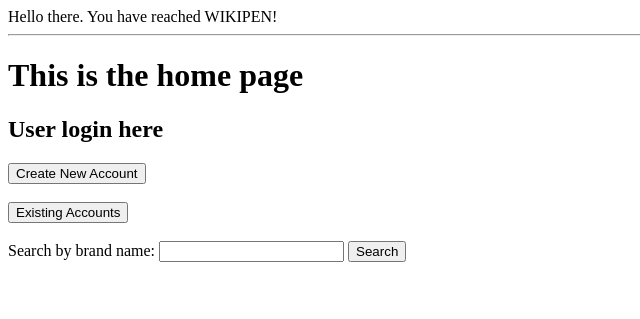
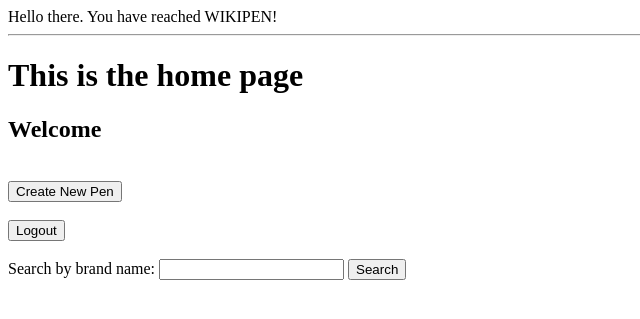
Before and after one commit to thinthread/WIKIPEN_HB_Fellowship_final_project, a Flask app: page / in a window 1280 px wide. Shown: the top 319 px of the page, without its empty margins (0-640 px from the left). Run offline with Flask 2, Linux system fonts and the light colour scheme; the visitor is signed in with stand-in values (Sample User, id 1); data that the repository does not hold is empty; parts of the project's set-up code (start-up, migrations or seed data) failed here and were passed over.

Commit message:
add images to streem, show images limit 5 on homepage, refactor paths, add images create show after create

```diff
--- a/model.py
+++ b/model.py
@@ -1,6 +1,5 @@
 from flask_sqlalchemy import SQLAlchemy
-
-
+from sqlalchemy import func
 
 db = SQLAlchemy()
 
@@ -37,6 +36,7 @@ class StockPen(db.Model):
     general_info = db.Column(db.String(2000))
     pen_category = db.Column(db.String(20))
     pen_version = db.Column(db.String(20))
+    last_time = db.Column(db.TIMESTAMP, server_default=func.now(), onupdate=func.current_timestamp())
     # image_id = db.Column(db.Integer, db.ForeignKey("images.image_id"))
     # event_log_id = db.Column(db.Integer, db.ForeignKey("event.event_log_id"))
 
--- a/server.py
+++ b/server.py
@@ -1,28 +1,29 @@
 from jinja2 import StrictUndefined
 
-import os
-from flask import Flask, request, redirect, url_for
-from werkzeug.utils import secure_filename
-from werkzeug import SharedDataMiddleware
+# import os
+from flask import Flask, request, redirect  # ,url_for
+# from werkzeug.utils import secure_filename
+# from werkzeug import SharedDataMiddleware
 # from werkzeug import secure_filename
 
 
-from flask import send_from_directory
+# from flask import send_from_directory
 from flask_sse import sse
 from flask_debugtoolbar import DebugToolbarExtension
 from flask import (Flask, render_template, redirect, request, flash,
                    session, jsonify)
-from flask import Flask, Request
+# from flask import Flask, Request
 
 
 from model import (User, StockPen, Image, connect_to_db, db)
                     # EventLog, ,
 
 
-import uuid   # for random file name uploads
+# import uuid   # for random file name uploads
 # import json
 # from model import connect_to_db, db
 from sqlalchemy import or_
+from sqlalchemy import func
 
 # import gcs_client
 # from google.cloud import storage
@@ -75,9 +76,9 @@ DebugToolbarExtension(app)
 # assert result.text == "7"
 
 
-def allowed_file(filename):
-    return '.' in filename and \
-           filename.rsplit('.', 1)[1].lower() in ALLOWED_EXTENSIONS
+# def allowed_file(filename):
+#     return '.' in filename and \
+#            filename.rsplit('.', 1)[1].lower() in ALLOWED_EXTENSIONS
 
 
 @app.route("/", methods=['GET', 'POST'])
@@ -142,7 +143,7 @@ def login():
         if user_info.password == password:
             flash("Successfully logged in!")
             session["login"] = user_info.user_id_email
-            return redirect("/pen_posts")
+            return redirect("/")
 
         else:
             flash("Wrong Password")
@@ -171,15 +172,6 @@ def logout():
     return redirect("/")
 
 
-@app.route("/pen_posts")
-def pen_posts():
-    """Page that shows all posts about pens"""
-
-    # users = User.query.all()
-    login = session.get('login')
-    return render_template("pen_posts.html", login=login)
-
-
 # UPLOAD_FOLDER = '/path/to/the/uploads'
 # ALLOWED_EXTENSIONS = set(['txt', 'pdf', 'png', 'jpg', 'jpeg', 'gif'])
 # #######   disallow .php files if the server executes them, but who has PHP installed on their server
@@ -189,29 +181,88 @@ def pen_posts():
 def create_pen_post_form():
     """Create new pen post form"""
 
-    image_1 = request.form.get("image_1")
-    image_2 = request.form.get("image_2")
-    image_3 = request.form.get("image_3")
-    pen_name = request.form.get("pen_name")
-    brand_name = request.form.get("brand_name")
-    production_start_year = request.form.get("production_start_year")
-    production_end_year = request.form.get("production_end_year")
-    pen_production_version = request.form.get("pen_production_version")
-    general_info = request.form.get("general_info")
-    pen_type = request.form.get("pen_type")
-
-    s_pen_id = request.form.get("pen_id")
-
     login = session.get('login')
 
+    pen_name = request.form.get("pen_name")
+
+    if pen_name:
+
+        pen = db.session.query(StockPen.pen_title).filter_by(pen_title=pen_name).first()
+
+        if pen:
+                flash("Sorry that specific pen name has already been created. \
+                       Please choose another another. Thank you!")
+
+                return redirect("/create_pen_post_form")
+
+        else:
+
+        # flash("Sorry , you must fill out a pen name on this more. Thank you!")
+        # return redirect("/create_pen_post_form")
+
+            form_images = request.form.getlist("images")
+
+            brand_name = request.form.get("brand_name")
+            production_start_year = request.form.get("production_start_year")
+            production_end_year = request.form.get("production_end_year")
+            pen_production_version = request.form.get("pen_production_version")
+            general_info = request.form.get("general_info")
+            pen_type = request.form.get("pen_type")
+
+            new_pen_post = StockPen(pen_title=pen_name,
+                                    manufacturer=brand_name,
+                                    start_year=production_start_year,
+                                    end_year=production_end_year,
+                                    pen_version=pen_production_version,
+                                    general_info=general_info,
+                                    pen_category=pen_type)
+
+            db.session.add(new_pen_post)
+            #db.session.flush()
+
+            for new_img in form_images:
+                new_image = Image(image_url=new_img, pen=new_pen_post)
+                db.session.add(new_image)
+
+            db.session.commit()
+
+            sse.publish({"image_url": new_pen_post.images[0].image_url,
+                         "id": new_pen_post.s_pen_id,
+                         "brand_name": brand_name,
+                         "start_year": production_start_year,
+                         "name": pen_name}, type='edit')
+
+            flash("You have successfully created a new pen post!")
+            return redirect("/pens/%s" % new_pen_post.s_pen_id)
+
+    else:
+
+        return render_template("create_pen_post_form.html", login=login)
+
+    # import pdb
+    # pdb.set_trace()
     # pen_to_add = StockPen.query.get(int(s_pen_id))
+    # pen_to_update = StockPen.query.get(Image.s_pen_id)
 
 
 
+    # if pen_name:
 
-    if pen_name:
+    #     if img_to_add:   # item in db
 
-        _pen = db.session.query(StockPen.pen_title).filter_by(pen_title=pen_name).first()
+
+    # sse.publish({"image_url": pen.images[0].image_url,
+    #          "id": s_pen_id,
+    #          "brand_name": brand_name,
+    #          "start_year": production_start_year,
+    #          "name": pen_name}, type='edit')
+
+    # return redirect("/pens/%s" % s_pen_id)
+
+
+    # pen = db.session.query(StockPen.pen_title).filter_by(pen_title=pen_name).first()
+
+
         # pen_images = db.session.query(Image.s_pen_id).filter_by(or_(pen=s_pen_id)).all()
 
         # if request.method == 'POST':
@@ -233,14 +284,6 @@ def create_pen_post_form():
         #         logging.exception(e)
         #         return jsonify({"success": False})
 
-        if _pen:
-
-            flash("Sorry that specific pen name has already been created. \
-                   Please choose another another. Thank you!")
-
-            return redirect("/create_pen_post_form")
-
-        else:
 
             # if _pen:
             #     if request.method == 'POST':
@@ -288,38 +331,10 @@ def create_pen_post_form():
         #         print "Image uploaded to: "
         #         print url
 
-            new_pen_post = StockPen(pen_title=pen_name,
-                                    manufacturer=brand_name,
-                                    start_year=production_start_year,
-                                    end_year=production_end_year,
-                                    pen_version=pen_production_version,
-                                    general_info=general_info,
-                                    pen_category=pen_type)
-
-            new_image_1 = Image(image_url=image_1, pen=s_pen_id)
-            new_image_2 = Image(image_url=image_2, pen=s_pen_id)
-            new_image_3 = Image(image_url=image_3, pen=s_pen_id)
-
-            db.session.add(new_pen_post)
-            db.session.add(new_image_1)
-            db.session.add(new_image_2)
-            db.session.add(new_image_3)
-            db.session.commit()
-
-            flash("You have successfully created a new pen post!")
-            return render_template("/pen_posts.html", login=login)
-
-    else:
-
-        return render_template("create_pen_post_form.html", login=login)
-
-
 @app.route("/update_pen", methods=['POST'])
 def update_pen():
 
     form_images = request.form.getlist("images")
-    print "form images:"
-    print form_images
 
     pen_name = request.form.get("pen_name")
     brand_name = request.form.get("brand_name")
@@ -332,39 +347,13 @@ def update_pen():
     s_pen_id = int(request.form.get("pen_id"))
 
     pen_to_update = StockPen.query.get(s_pen_id)
-    print "pen to update:"
-    print pen_to_update
-    print pen_to_update.images
 
-    # query pen to update via s_pen_id
-
-    # # query returns list of iamges via s_pen_id
     for img_update in map(None, pen_to_update.images, form_images):
         if img_update[0] is None:
-            # create new image
-            print "Creating new image"
             new_image = Image(image_url=img_update[1], pen=pen_to_update)
             db.session.add(new_image)
         elif img_update[0].image_url != img_update[1]:
             img_update[0].image_url = img_update[1]
-
-    #for image in images_to_update:
-    #    if pen_to_update.images[0].image_url == image_1:
-    #        new_image_1 = Image(image_url=image_1, pen=s_pen_id)
-
-        # 3 urls, for this pen does this pen image already exist?
-        # query, list of images via pen_to_upadate.images (back_ref) ... all the imaages'
-                # pen_to_update.images[0].image_url == image_1, if it does !=
-                    #pen_to_update.images[0].image_url. = image_1
-                # same for image 2 and three,
-
-        # list of oject loop through, if url in list do nothing, if not in list, add
-        # 3 things,
-           # check them in order, the order that the images come out is the same as the way we query psql
-           # anything in our eisting list that is not in the new list should get tossed,
-           # anthing that mathes we do nothing
-           # anything int he new list that is not in the existing list gets added
-           # if in list, they stay in order and compair back html form
 
     pen_to_update.pen_title = pen_name
     pen_to_update.manufacturer = brand_name
@@ -418,23 +407,29 @@ def pen(pen_id):
     return render_template("pen.html", pen=pen)
 
 
+@app.route("/last_modified", methods=["GET"])
+def last_modified():
+
+    pens = StockPen.query.order_by(StockPen.last_time.desc()).limit(5)
+    nameurl = []
+    for pen in pens:
+        nameurl.append({"name": pen.pen_title,
+                        "image_url": pen.images[0].image_url})
+    return jsonify(nameurl)
+
+
 @app.route("/show_search_results")
 def show_search_results():
     """Search and retrieve data for user to see post"""
 
-    # pen_title = StockPen.query.get(2)
-
-    # return render_template("show_search_results.html", pen_title=pen_title)
-
-    search = request.args.get("brand_name")  # manufacturer
+    search = request.args.get("brand_name").lower()  # manufacturer
     session['search'] = search
 
-    #pens = StockPen.query.filter_by(manufacturer=search).all()
     pens = StockPen.query.filter(or_(
-        StockPen.manufacturer.contains(search),
-        StockPen.pen_version.contains(search),
-        StockPen.pen_category.contains(search),
-        StockPen.pen_title.contains(search))).all()
+        func.lower(StockPen.manufacturer).contains(search),
+        func.lower(StockPen.pen_version).contains(search),
+        func.lower(StockPen.pen_category).contains(search),
+        func.lower(StockPen.pen_title).contains(search))).all()
 
     return render_template("show_search_results.html", pens=pens)
 
--- a/templates/homepage.html
+++ b/templates/homepage.html
@@ -3,11 +3,20 @@
 
 <h1>This is the home page</h1>
 
-<h2></h2>
 
+{% if 'login' in session %}
+<h2>Welcome</h2>
+<br>
+<form action="/create_pen_post_form" method="POST">
+    <button type="submit">Create New Pen</button>
+</form>
 
+<br>
+<form action="/logout" method="GET">
+    <button type="submit">Logout</button>
+</form>
+{% else %}
 <h2>User login here</h2>
-
 
 <form id="reigster" action="/register_form">
     <button type='submit' value='Submit'>Create New Account</button>
@@ -16,6 +25,9 @@
 <form id="login" action="/login_form">
     <button type='submit' value='Submit'>Existing Accounts</button>
 </form>
+
+{% endif %}
+
 <br>
 <form action ="/show_search_results" method="GET">
   Search by brand name:
@@ -23,6 +35,8 @@
   <button type='submit' value='Submit'>Search</button>
 </form>
 
+
+
 {% endblock %}
 
 <!-- <p><a href="/users">View all users</a></p> -->
--- a/templates/pen_posts.html
+++ b/templates/pen_posts.html
@@ -1,7 +1,7 @@
 
 {% extends 'base.html' %}
 {% block content %}
-    {% if login in session %}
+    {% if "login" in session %}
       <h3>IN SESSION</h3>
     {% endif %}
     <h2>Pen Post Page</h2>
--- a/templates/show_search_results.html
+++ b/templates/show_search_results.html
@@ -31,10 +31,10 @@
     <br>
 
     {% if 'login' in session %}
+      <form action="/create_pen_post_form" method="POST">
+        <button type="submit">Create New Pen</button>
+      </form>
 
-      <form id="pen_post" action="/pen_posts" method="GET">
-          <button type='submit' value='Submit'>Previous Page</button>
-      </form>
       <br>
 
       <form id="logout"action="/logout" method="POST">
```
Also changed, not shown: templates/base.html (+28 -9 lines), templates/create_pen_post_form.html (+16 -13 lines), templates/pen.html (+2 -13 lines).
